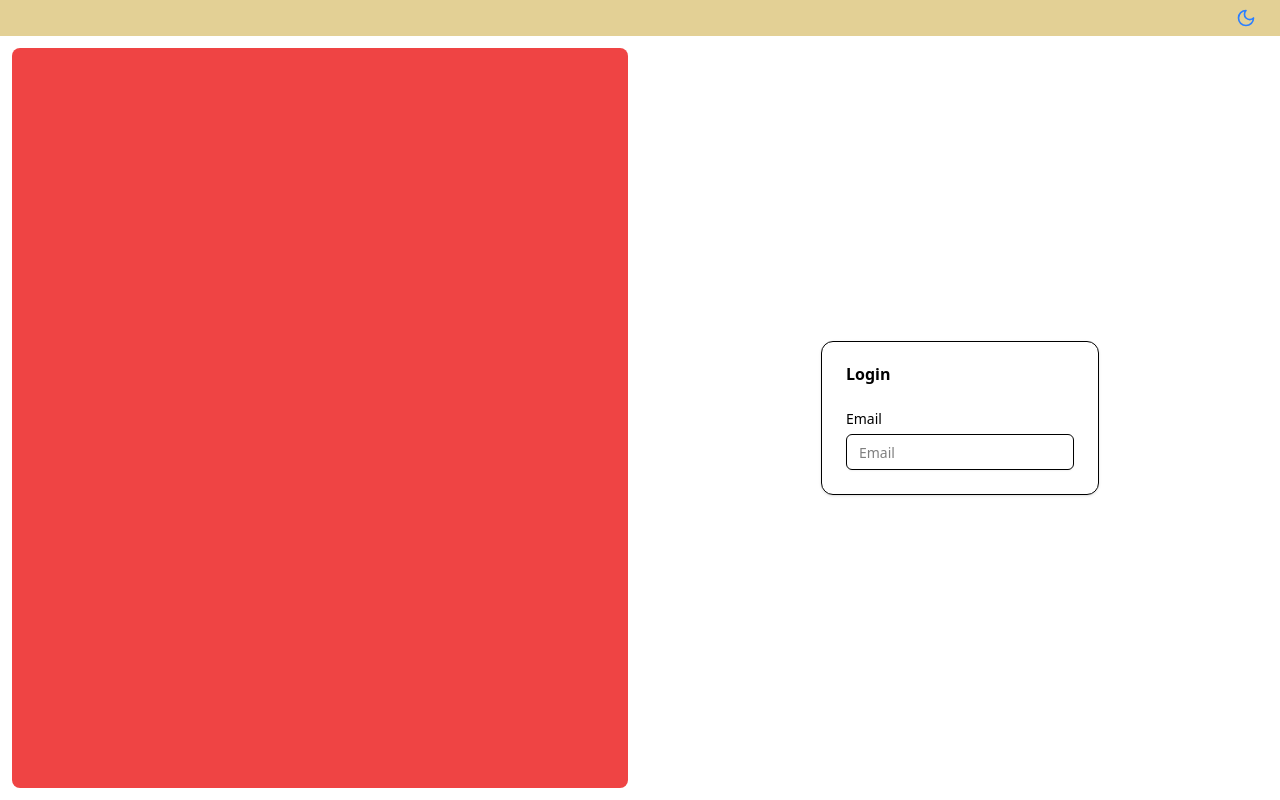
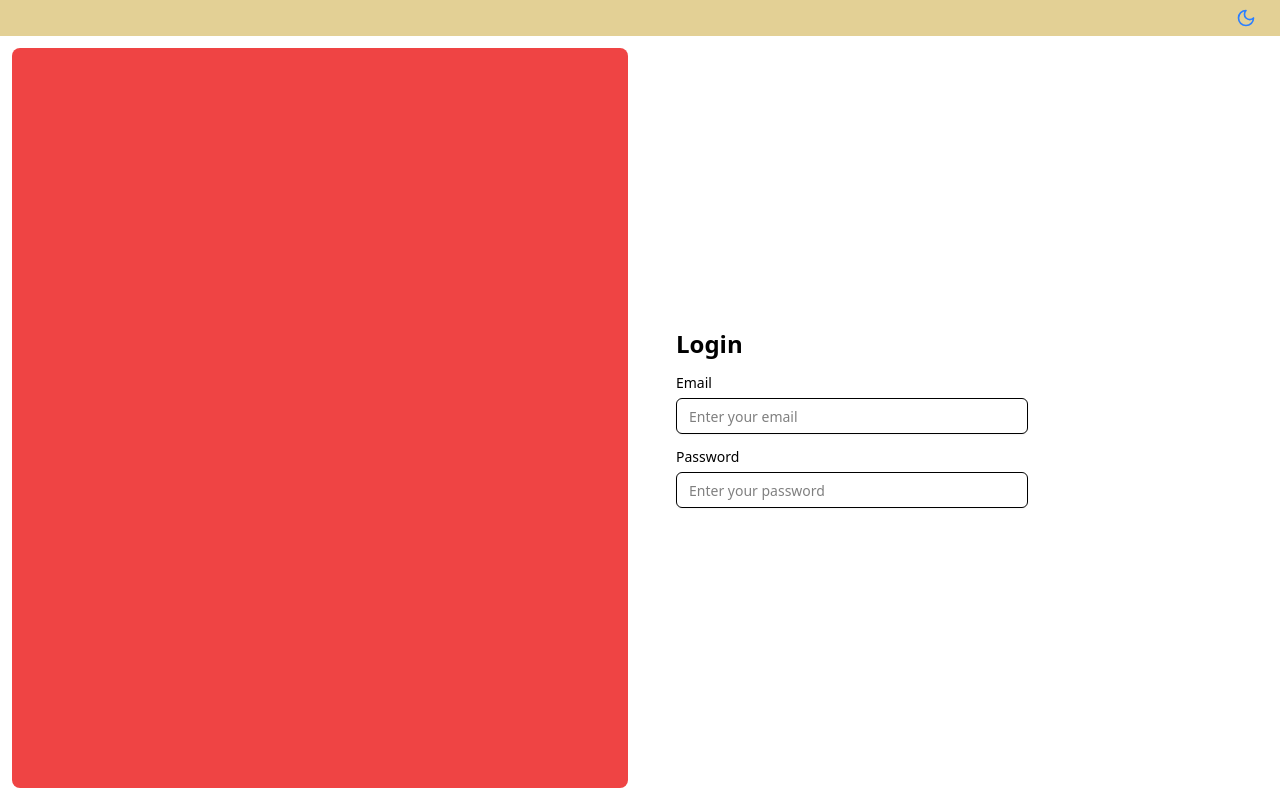
Before and after one commit to Andrei-Cervantes/Appointment_System_UI, a React (Vite) app: page /auth/login in a window 1280 px wide. Built offline with nearby package versions, Linux system fonts and the light colour scheme.

Commit message:
feat: add auth input component

```diff
--- /dev/null
+++ b/src/components/auth/AuthInput.tsx
@@ -0,0 +1,31 @@
+import { Label } from "@/components/ui/label";
+import { Input } from "@/components/ui/input";
+
+interface AuthInputProps {
+  label: string;
+  type: string;
+  value: string;
+  placeholder: string;
+  onChange: (e: React.ChangeEvent<HTMLInputElement>) => void;
+}
+const AuthInput = ({
+  label,
+  type,
+  value,
+  placeholder,
+  onChange,
+}: AuthInputProps) => {
+  return (
+    <div className="flex flex-col gap-2">
+      <Label>{label}</Label>
+      <Input
+        type={type}
+        placeholder={placeholder}
+        value={value}
+        onChange={onChange}
+      />
+    </div>
+  );
+};
+
+export default AuthInput;
--- a/src/index.css
+++ b/src/index.css
@@ -1,5 +1,5 @@
 @import "tailwindcss";
-@import url("https://fonts.googleapis.com/css2?family=Inter:ital,opsz,wght@0,14..32,100..900;1,14..32,100..900&family=Orbitron:wght@400..900&display=swap");
+@import url("https://fonts.googleapis.com/css2?family=Inter:ital,opsz,wght@0,14..32,100..900;1,14..32,100..900&family=Montserrat:ital,wght@0,100..900;1,100..900&display=swap");
 
 @theme {
   /* Light theme (default) */
@@ -8,6 +8,10 @@
   --color-primary: #7965c1;
   --color-secondary: #483aa0;
   --color-text-primary: #0e2148;
+
+  /* Custom fonts */
+  --font-inter: "Inter", sans-serif;
+  --font-montserrat: "Montserrat", sans-serif;
 }
 
 /* Dark theme */
@@ -28,15 +32,6 @@
   --color-text-primary: #0e2148;
 }
 
-/* Fonts */
-.font-inter {
-  font-family: "Inter", sans-serif;
-}
-
-.font-orbitron {
-  font-family: "Orbitron", sans-serif;
-}
-
 /* Loading animation */
 .loading-animation {
   animation: loading 1s linear infinite;
@@ -50,3 +45,25 @@
     transform: rotate(360deg);
   }
 }
+
+.wave-smooth-left {
+  clip-path: polygon(
+    20% 0%,
+    100% 0%,
+    100% 100%,
+    22% 100%,
+    12% 96%,
+    18% 88%,
+    12% 80%,
+    18% 72%,
+    12% 64%,
+    18% 56%,
+    12% 48%,
+    18% 40%,
+    12% 32%,
+    18% 24%,
+    12% 16%,
+    18% 8%,
+    12% 4%
+  );
+}
--- a/src/pages/AuthPages/Login.tsx
+++ b/src/pages/AuthPages/Login.tsx
@@ -1,23 +1,51 @@
-import { Input } from "@/components/ui/input";
-import { Form, FormControl, FormItem, FormLabel } from "@/components/ui/form";
-import AuthCard from "@/components/auth/AuthCard";
-import { useForm } from "react-hook-form";
+import AuthInput from "@/components/auth/AuthInput";
+import { useState, useCallback } from "react";
 
 const Login = () => {
-  const form = useForm();
+  const [email, setEmail] = useState("");
+  const [password, setPassword] = useState("");
+
+  const onSubmit = useCallback(
+    (e: React.FormEvent<HTMLFormElement>) => {
+      e.preventDefault();
+      console.log(email, password);
+    },
+    [email, password]
+  );
+
+  const handleEmailChange = useCallback(
+    (e: React.ChangeEvent<HTMLInputElement>) => {
+      setEmail(e.target.value);
+    },
+    []
+  );
+
+  const handlePasswordChange = useCallback(
+    (e: React.ChangeEvent<HTMLInputElement>) => {
+      setPassword(e.target.value);
+    },
+    []
+  );
 
   return (
-    <div className="h-full flex items-center justify-center">
-      <AuthCard>
-        <Form {...form}>
-          <FormItem>
-            <FormLabel>Email</FormLabel>
-            <FormControl>
-              <Input type="email" placeholder="Email" />
-            </FormControl>
-          </FormItem>
-        </Form>
-      </AuthCard>
+    <div className="max-w-[400px] p-6 h-full flex flex-col gap-4 justify-center">
+      <h1 className="text-2xl font-bold">Login</h1>
+      <form onSubmit={onSubmit} className="flex flex-col gap-4">
+        <AuthInput
+          label="Email"
+          type="email"
+          value={email}
+          placeholder="Enter your email"
+          onChange={handleEmailChange}
+        />
+        <AuthInput
+          label="Password"
+          type="password"
+          value={password}
+          placeholder="Enter your password"
+          onChange={handlePasswordChange}
+        />
+      </form>
     </div>
   );
 };
```
